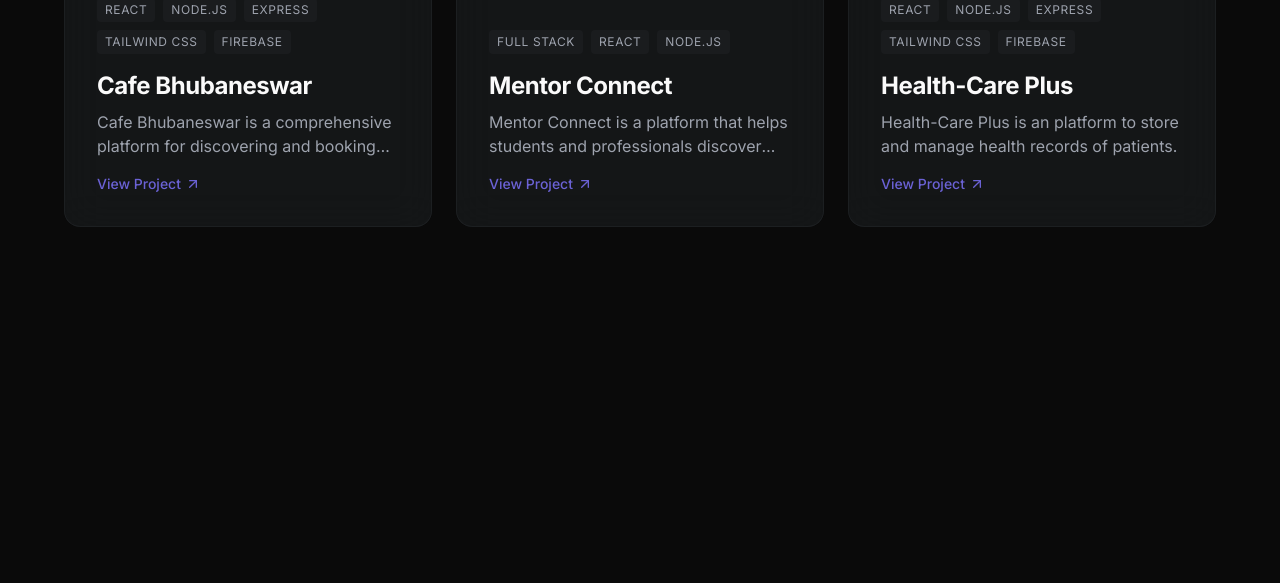
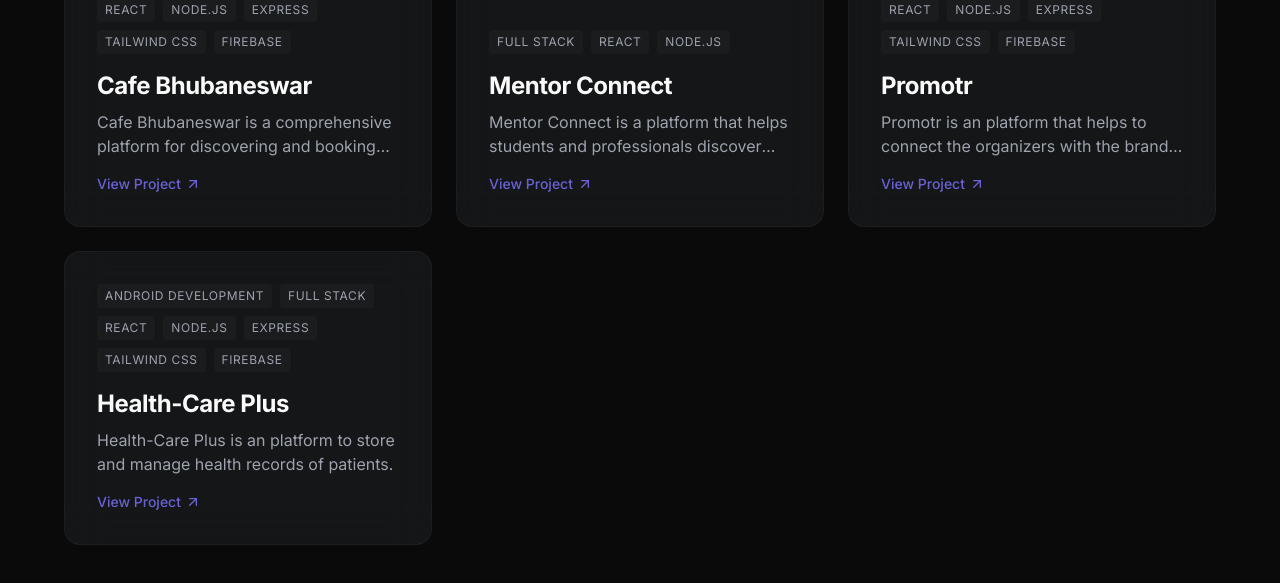
Before and after one commit to ravii17/Portfolio, a React (Vite) app: page /work in a window 1280 px wide. Shown: the part 987-1570 px from the top of the page. Before the commit the page ends 1438 px from the top, so only its background shows below. Built offline with nearby package versions, Linux system fonts and the light colour scheme; the HTML template or start-up script is replaced by a standard one.

Commit message:
edited info

```diff
--- a/src/data/projects.ts
+++ b/src/data/projects.ts
@@ -71,13 +71,24 @@ export const projects: Project[] = [
     featured: true,
   },
   {
+    id: 'Promotr',
+    title: 'Promotr',
+    description: 'Promotr is an platform that helps to connect the organizers with the brands and help them to collaborate for promotional activities thet have the crew section as well as organizer section.',
+    longDescription: 'Promotr is an event management platform designed to connect event organizers, workforce (crew), and clients within a single ecosystem. The platform allows crew members to register and offer their services as event staff, while organizers can onboard, manage events, and build credibility through a rating system. Additionally, users who wish to organize events can search for suitable organizers based on location and requirements, making the process efficient and transparent. The application also enables organizers to hire crew members directly within the platform, creating a complete end-to-end event management solution. As an Android Development Intern, I am responsible for developing and optimizing the mobile application, implementing user authentication and role-based navigation, designing responsive UI components, integrating REST APIs for real-time functionality, and improving overall app performance and stability using technologies such as Kotlin/Java, Android SDK, and Firebase.',
+    tags: ['Android Development', 'Full Stack', 'React', 'Node.js', 'Express', 'Tailwind CSS', 'Firebase'],
+    techStack: ['Kotlin', 'Android SDK', 'Firebase'],
+    githubUrl: 'https://github.com/Ravii17/Promotr',
+    year: '2026',
+    featured: true,
+  },
+  {
     id: 'Health-Care Plus',
     title: 'Health-Care Plus',
     description: 'Health-Care Plus is an platform to store and manage health records of patients.',
     longDescription: 'Health-Care Plus is a comprehensive platform for storing and managing health records of patients. It provides a seamless experience for users to find cafes that match their preferences and preferences.',
     tags: ['Android Development', 'Full Stack', 'React', 'Node.js', 'Express', 'Tailwind CSS', 'Firebase'],
     techStack: ['React', 'Node.js', 'MongoDB', 'Express', 'Tailwind CSS', 'Firebase'],
-    githubUrl: 'https://github.com/Ravii17/Healthy-fit',
+    githubUrl: 'https://github.com/Ravii17/Healthyfit',
     year: '2026',
     featured: true,
   },
```
